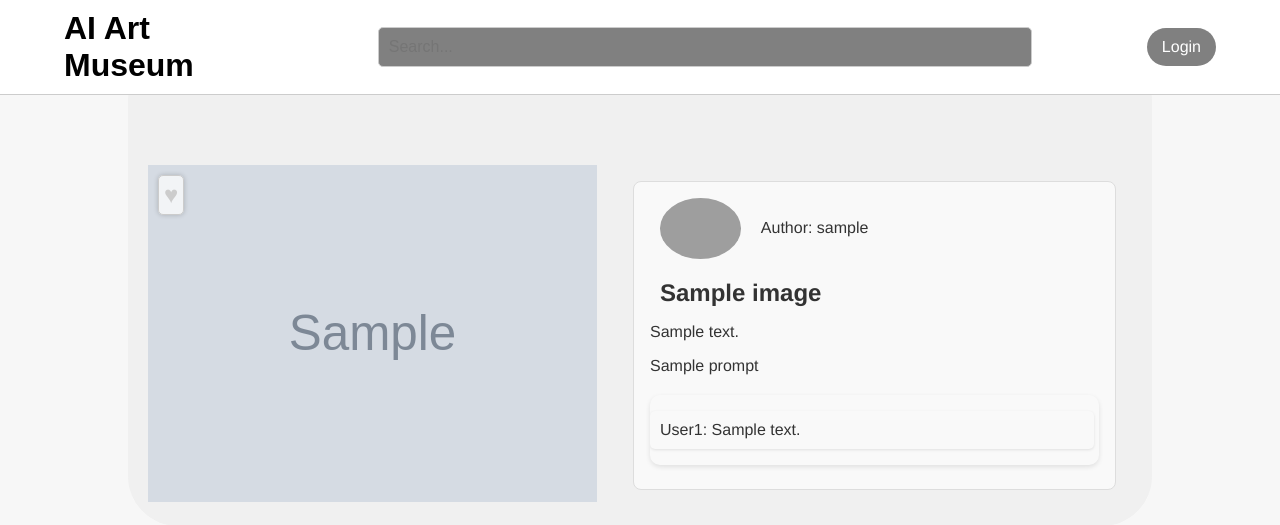
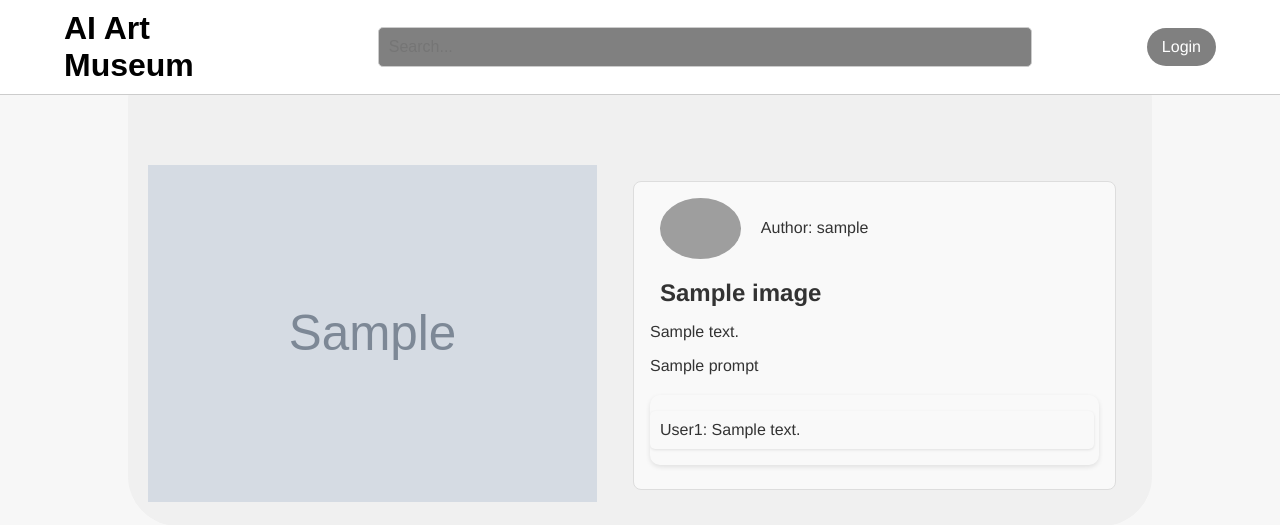
Before and after one commit to csci5117s24/project-1-404notfound, a Flask app: page /art/1 in a window 1280 px wide. Shown: the top 525 px of the page. Run offline with Flask 3, Linux system fonts and the light colour scheme; grey boxes marked "Sample" are stand-in pictures; a database or web service that is not in the repository returns one stand-in record (values such as "Sample title"); some libraries are stand-ins or nearby versions; some web fonts are replaced; grey boxes are pictures that could not be loaded.

Commit message:
Hide like button if not login

```diff
--- a/templates/art_page.html
+++ b/templates/art_page.html
@@ -4,9 +4,11 @@
 <div class="art-container" id="gridContainer">
     <div class="art-item">
         <div class="image-container">
-            <div class="heart-box">
-                <div class="heart-icon {{ 'liked' if is_liked else 'unliked' }}" data-liked="{{ 'true' if is_liked else 'false' }}" onclick="toggleHeart(this, '{{ image_details.image_id }}', '{{ user_id }}')">♥</div>
-            </div>
+            {% if session['userinfo'] %}
+                <div class="heart-box">
+                    <div class="heart-icon {{ 'liked' if is_liked else 'unliked' }}" data-liked="{{ 'true' if is_liked else 'false' }}" onclick="toggleHeart(this, '{{ image_details.image_id }}', '{{ user_id }}')">♥</div>
+                </div>
+            {% endif %}
             <img src="{{ image_details.image_url }}" alt="{{ image_details.title }}" class="art-image">
         </div>
         <div class="art-info">
```
